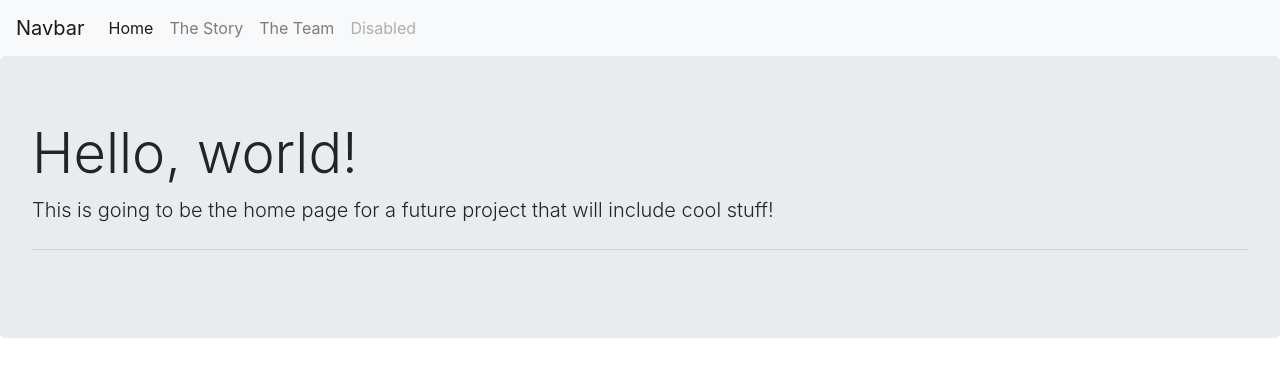
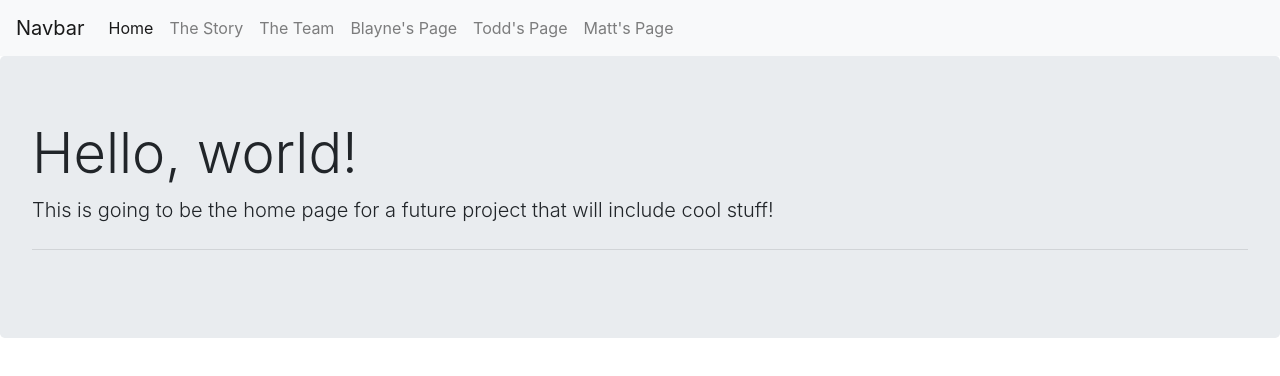
Before and after one commit to arleighbw/Renegade, a plain HTML site: page index.html in a window 1280 px wide. Drawn offline with nearby package versions, Linux system fonts and the light colour scheme.

Commit message:
004-01 Updated header with team member pages

```diff
--- a/index.html
+++ b/index.html
@@ -17,10 +17,13 @@
     </button>
     <div class="collapse navbar-collapse" id="navbarNavAltMarkup">
       <div class="navbar-nav">
+        <!--Working links to be added in the near future-->
         <a class="nav-item nav-link active" href="#">Home <span class="sr-only">(current)</span></a>
         <a class="nav-item nav-link" href="#">The Story</a>
         <a class="nav-item nav-link" href="#">The Team</a>
-        <a class="nav-item nav-link disabled" href="#">Disabled</a>
+        <a class="nav-item nav-link" href="#">Blayne's Page</a>
+        <a class="nav-item nav-link" href="#">Todd's Page</a>
+        <a class="nav-item nav-link" href="#">Matt's Page</a>
       </div>
     </div>
   </nav>
```
